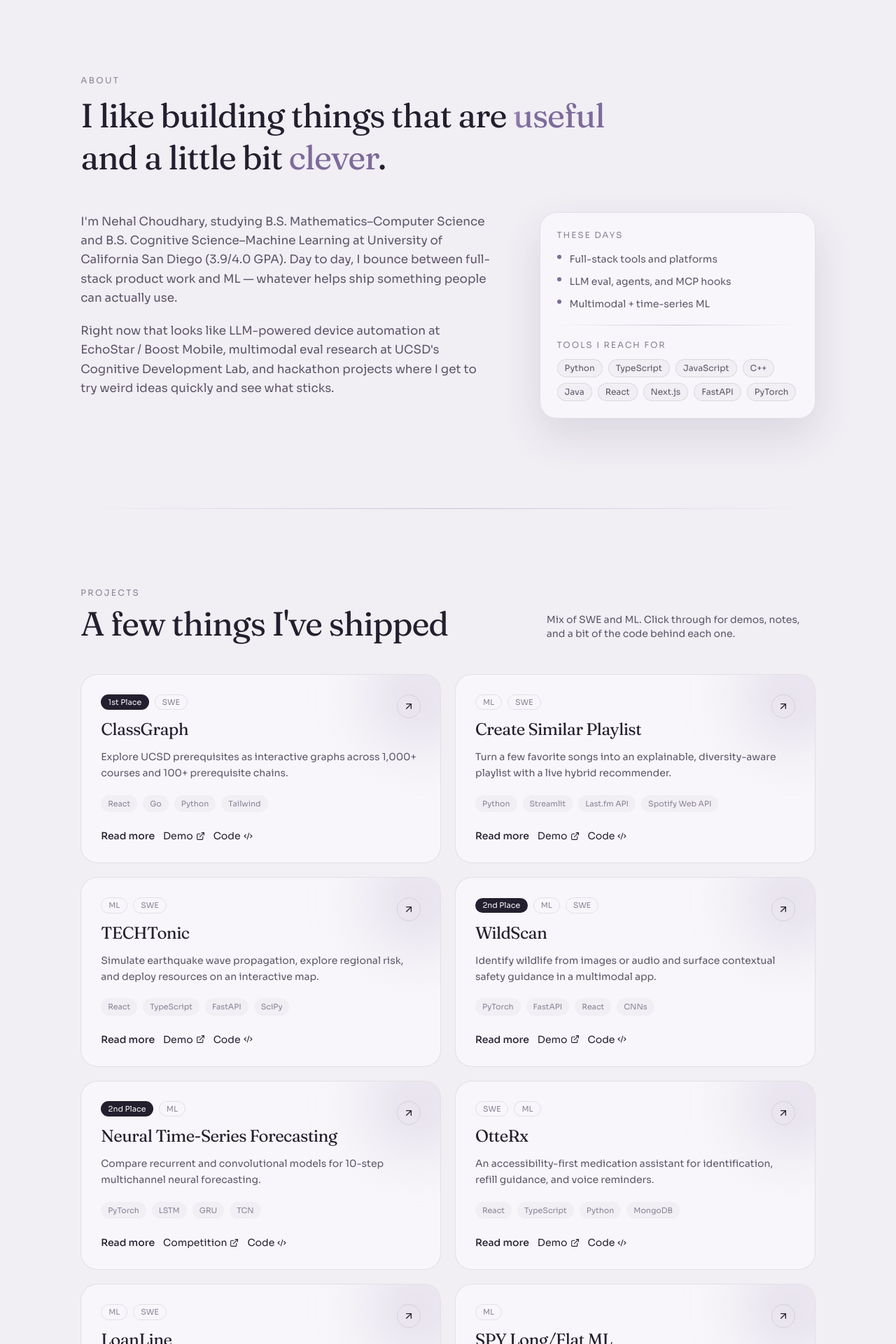
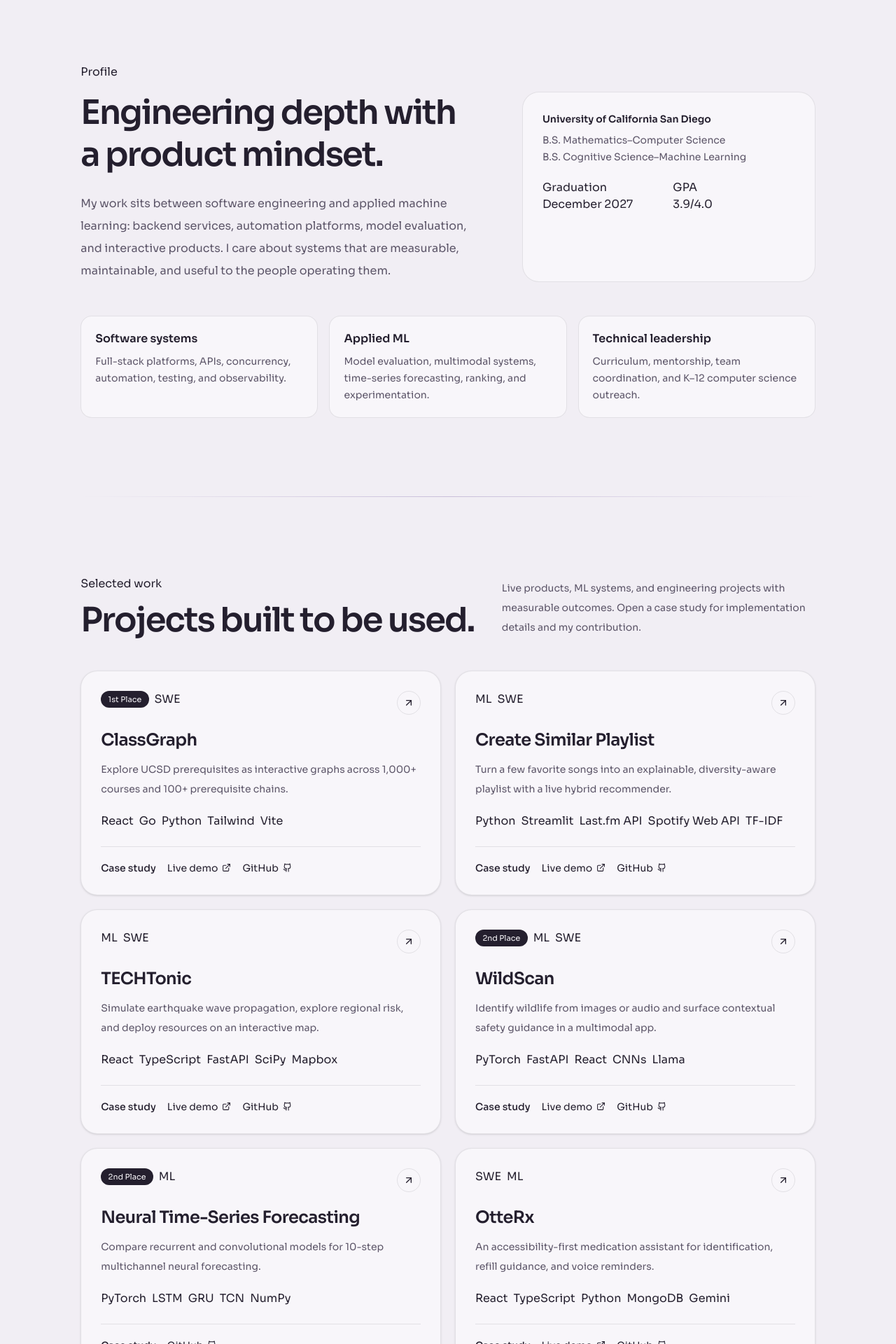
Before and after one commit to ncdev06/nehal-choudhary, a Next.js app: page / in a window 1280 px wide. Shown: the part 1080-3000 px from the top of the page at 70% size. Built offline with nearby package versions, Linux system fonts and the light colour scheme.

Commit message:
Refocus portfolio sections around recruiter needs

```diff
--- a/src/components/Sections.tsx
+++ b/src/components/Sections.tsx
@@ -1,110 +1,78 @@
 "use client";
 
 import Link from "next/link";
-import { motion, useMotionTemplate, useMotionValue, useReducedMotion } from "framer-motion";
-import { ArrowUpRight, Code2, ExternalLink } from "lucide-react";
-import type { MouseEvent } from "react";
+import { motion, useReducedMotion } from "framer-motion";
+import {
+  ArrowUpRight,
+  ExternalLink,
+  FileText,
+  Github,
+  Linkedin,
+  Mail,
+} from "lucide-react";
 import { FadeIn } from "@/components/FadeIn";
 import { experiences, projects, site, type Project } from "@/data/site";
 
+const featuredSlugs = [
+  "classgraph",
+  "create-similar-playlist",
+  "techtonic",
+  "wildscan",
+  "neural-forecasting",
+  "otterx",
+];
+
+const featuredProjects = featuredSlugs
+  .map((slug) => projects.find((project) => project.slug === slug))
+  .filter((project): project is Project => Boolean(project));
+
 function ProjectCard({ project, index }: { project: Project; index: number }) {
   const reduce = useReducedMotion();
-  const mx = useMotionValue(0);
-  const my = useMotionValue(0);
-  const glow = useMotionTemplate`radial-gradient(280px circle at ${mx}px ${my}px, rgba(168,152,196,0.28), transparent 55%)`;
-
-  const onMove = (e: MouseEvent<HTMLElement>) => {
-    const rect = e.currentTarget.getBoundingClientRect();
-    mx.set(e.clientX - rect.left);
-    my.set(e.clientY - rect.top);
-  };
 
   return (
-    <FadeIn delay={0.05 * index}>
+    <FadeIn delay={index * 0.04}>
       <motion.article
-        onMouseMove={onMove}
-        whileHover={reduce ? undefined : { y: -6 }}
-        transition={{ type: "spring", stiffness: 260, damping: 22 }}
-        className="group relative flex h-full flex-col overflow-hidden rounded-[1.5rem] border border-[var(--line)] bg-bg-elevated p-6 md:p-7"
+        whileHover={reduce ? undefined : { y: -5 }}
+        transition={{ duration: 0.2 }}
+        className="group flex h-full flex-col rounded-[1.5rem] border border-[var(--line)] bg-bg-elevated p-6 shadow-sm transition hover:border-[var(--accent-line)] hover:shadow-[var(--shadow)] md:p-7"
       >
-        <motion.div
-          aria-hidden
-          className="pointer-events-none absolute inset-0 opacity-0 transition-opacity duration-300 group-hover:opacity-100"
-          style={{ background: glow }}
-        />
-        <div className="pointer-events-none absolute -right-10 -top-10 h-36 w-36 rounded-full bg-lavender-mist/50 blur-2xl transition duration-500 group-hover:scale-125 group-hover:bg-lilac/60" />
-
-        <div className="relative flex items-start justify-between gap-3">
-          <div>
-            <div className="flex flex-wrap items-center gap-2">
+        <div className="flex items-start justify-between gap-4">
+          <div className="flex flex-wrap gap-2">
             {project.award && <span className="badge-dark">{project.award}</span>}
-              {project.focus.map((f) => (
-                <span
-                  key={f}
-                  className="rounded-full border border-[var(--line)] px-2.5 py-0.5 text-[11px] text-ink-faint"
-                >
-                  {f}
-                </span>
+            {project.focus.map((focus) => (
+              <span key={focus} className="chip">{focus}</span>
             ))}
-            </div>
-            <h3 className="mt-3 font-[family-name:var(--font-display)] text-2xl tracking-tight">
-              {project.title}
-            </h3>
           </div>
           <Link
             href={`/projects/${project.slug}`}
-            className="rounded-full border border-[var(--line)] p-2 text-ink-soft transition group-hover:rotate-12 group-hover:border-lavender-deep group-hover:text-ink"
-            aria-label={`Open ${project.title}`}
+            className="rounded-full border border-[var(--line)] p-2 text-ink-soft transition hover:border-[var(--accent-line)] hover:text-ink"
+            aria-label={`View ${project.title}`}
           >
             <ArrowUpRight size={16} />
           </Link>
         </div>
 
-        <p className="relative mt-3 flex-1 text-sm leading-relaxed text-ink-soft">{project.blurb}</p>
+        <h3 className="mt-5 text-2xl font-semibold tracking-[-0.025em] text-ink">{project.title}</h3>
+        <p className="mt-3 flex-1 text-sm leading-7 text-ink-soft">{project.blurb}</p>
 
-        <div className="relative mt-5 flex flex-wrap gap-2">
-          {project.stack.slice(0, 4).map((tech) => (
-            <span key={tech} className="rounded-full bg-bg px-2.5 py-1 text-[11px] text-ink-faint">
-              {tech}
-            </span>
+        <div className="mt-5 flex flex-wrap gap-2">
+          {project.stack.slice(0, 5).map((tech) => (
+            <span key={tech} className="chip">{tech}</span>
           ))}
         </div>
 
-        <div className="relative mt-6 flex flex-wrap gap-3 text-sm">
-          <Link
-            href={`/projects/${project.slug}`}
-            className="font-medium text-lavender-deep underline-offset-4 hover:underline"
-          >
-            Read more
+        <div className="mt-6 flex flex-wrap items-center gap-4 border-t border-[var(--line)] pt-5 text-sm">
+          <Link href={`/projects/${project.slug}`} className="font-medium text-ink transition hover:text-lavender-deep">
+            Case study
           </Link>
           {project.links.demo && (
             <a
               href={project.links.demo}
               target="_blank"
               rel="noreferrer"
-              className="inline-flex items-center gap-1 text-ink-soft hover:text-ink"
+              className="inline-flex items-center gap-1.5 text-ink-soft transition hover:text-ink"
             >
-              Demo <ExternalLink size={13} />
-            </a>
-          )}
-          {project.links.video && (
-            <a
-              href={project.links.video}
-              target="_blank"
-              rel="noreferrer"
-              className="inline-flex items-center gap-1 text-ink-soft hover:text-ink"
-            >
-              Video <ExternalLink size={13} />
-            </a>
-          )}
-          {project.links.competition && (
-            <a
-              href={project.links.competition}
-              target="_blank"
-              rel="noreferrer"
-              className="inline-flex items-center gap-1 text-ink-soft hover:text-ink"
-            >
-              Competition <ExternalLink size={13} />
+              Live demo <ExternalLink size={13} />
             </a>
           )}
           {project.links.github && (
@@ -112,9 +80,9 @@
               href={project.links.github}
               target="_blank"
               rel="noreferrer"
-              className="inline-flex items-center gap-1 text-ink-soft hover:text-ink"
+              className="inline-flex items-center gap-1.5 text-ink-soft transition hover:text-ink"
             >
-              Code <Code2 size={13} />
+              GitHub <Github size={13} />
             </a>
           )}
         </div>
@@ -125,71 +93,52 @@
 
 export function About() {
   return (
-    <section id="about" className="section-pad mx-auto max-w-6xl py-24 md:py-32">
+    <section id="about" className="section-pad mx-auto max-w-6xl py-24 md:py-28">
       <FadeIn>
-        <p className="text-xs uppercase tracking-[0.2em] text-ink-faint">About</p>
-        <h2 className="mt-3 max-w-3xl font-[family-name:var(--font-display)] text-4xl leading-tight tracking-tight md:text-5xl">
-          I like building things that are{" "}
-          <span className="text-shimmer">useful</span> and a little bit{" "}
-          <span className="text-lavender-deep">clever</span>.
+        <p className="eyebrow">Profile</p>
+        <div className="mt-4 grid gap-10 lg:grid-cols-[1.15fr_0.85fr] lg:gap-16">
+          <div>
+            <h2 className="max-w-3xl text-4xl font-semibold leading-tight tracking-[-0.04em] text-ink md:text-5xl">
+              Engineering depth with a product mindset.
             </h2>
-      </FadeIn>
+            <p className="mt-6 max-w-2xl text-base leading-8 text-ink-soft">
+              My work sits between software engineering and applied machine learning: backend services, automation platforms, model evaluation, and interactive products. I care about systems that are measurable, maintainable, and useful to the people operating them.
+            </p>
+          </div>
 
-      <div className="mt-12 grid gap-10 md:grid-cols-[1.2fr_0.8fr] md:gap-16">
-        <FadeIn delay={0.08}>
-          <div className="space-y-5 text-[1.05rem] leading-relaxed text-ink-soft">
-            <p>
-              I&apos;m {site.name}, studying {site.education.degrees[0]} and{" "}
-              {site.education.degrees[1]} at {site.education.school} (
-              {site.education.gpa} GPA). Day to day, I bounce between full-stack
-              product work and ML — whatever helps ship something people can
-              actually use.
+          <div className="rounded-[1.5rem] border border-[var(--line)] bg-bg-elevated p-6 md:p-7">
+            <p className="text-sm font-semibold text-ink">{site.education.school}</p>
+            <p className="mt-2 text-sm leading-6 text-ink-soft">
+              {site.education.degrees[0]}<br />
+              {site.education.degrees[1]}
             </p>
-            <p>
-              Right now that looks like LLM-powered device automation at EchoStar /
-              Boost Mobile, multimodal eval research at UCSD&apos;s Cognitive
-              Development Lab, and hackathon projects where I get to try weird
-              ideas quickly and see what sticks.
-            </p>
+            <div className="mt-5 grid grid-cols-2 gap-3">
+              <div className="metric-card">
+                <p className="metric-label">Graduation</p>
+                <p className="metric-value text-base">{site.education.graduation}</p>
+              </div>
+              <div className="metric-card">
+                <p className="metric-label">GPA</p>
+                <p className="metric-value text-base">{site.education.gpa}</p>
+              </div>
+            </div>
+          </div>
         </div>
       </FadeIn>
 
-        <FadeIn delay={0.16}>
-          <motion.div
-            whileHover={{ y: -4 }}
-            className="rounded-[1.5rem] border border-[var(--line)] bg-bg-elevated p-6 shadow-[var(--shadow)]"
-          >
-            <p className="text-xs uppercase tracking-[0.16em] text-ink-faint">These days</p>
-            <ul className="mt-4 space-y-3 text-sm text-ink-soft">
-              <li className="flex gap-3">
-                <span className="mt-1 h-1.5 w-1.5 shrink-0 rounded-full bg-lavender-deep" />
-                Full-stack tools and platforms
-              </li>
-              <li className="flex gap-3">
-                <span className="mt-1 h-1.5 w-1.5 shrink-0 rounded-full bg-lavender-deep" />
-                LLM eval, agents, and MCP hooks
-              </li>
-              <li className="flex gap-3">
-                <span className="mt-1 h-1.5 w-1.5 shrink-0 rounded-full bg-lavender-deep" />
-                Multimodal + time-series ML
-              </li>
-            </ul>
-            <div className="reveal-line my-5" />
-            <p className="text-xs uppercase tracking-[0.16em] text-ink-faint">Tools I reach for</p>
-            <div className="mt-3 flex flex-wrap gap-2">
-              {[...site.skills.languages.slice(0, 5), ...site.skills.frameworks.slice(0, 4)].map(
-                (skill) => (
-                  <span
-                    key={skill}
-                    className="rounded-full border border-[var(--line)] bg-bg px-2.5 py-1 text-xs text-ink-soft transition hover:border-lavender hover:bg-lavender-mist/40"
-                  >
-                    {skill}
-                  </span>
-                ),
-              )}
+      <div className="mt-12 grid gap-4 md:grid-cols-3">
+        {[
+          ["Software systems", "Full-stack platforms, APIs, concurrency, automation, testing, and observability."],
+          ["Applied ML", "Model evaluation, multimodal systems, time-series forecasting, ranking, and experimentation."],
+          ["Technical leadership", "Curriculum, mentorship, team coordination, and K–12 computer science outreach."],
+        ].map(([title, description], index) => (
+          <FadeIn key={title} delay={0.05 * index}>
+            <div className="h-full rounded-2xl border border-[var(--line)] bg-bg-elevated p-5">
+              <p className="font-semibold text-ink">{title}</p>
+              <p className="mt-2 text-sm leading-6 text-ink-soft">{description}</p>
             </div>
-          </motion.div>
           </FadeIn>
+        ))}
       </div>
     </section>
   );
@@ -199,23 +148,22 @@
   return (
     <section id="projects" className="section-pad mx-auto max-w-6xl py-24 md:py-28">
       <FadeIn>
-        <div className="flex flex-wrap items-end justify-between gap-4">
+        <div className="flex flex-col justify-between gap-5 md:flex-row md:items-end">
           <div>
-            <p className="text-xs uppercase tracking-[0.2em] text-ink-faint">Projects</p>
-            <h2 className="mt-3 font-[family-name:var(--font-display)] text-4xl tracking-tight md:text-5xl">
-              A few things I&apos;ve shipped
+            <p className="eyebrow">Selected work</p>
+            <h2 className="mt-4 text-4xl font-semibold tracking-[-0.04em] text-ink md:text-5xl">
+              Projects built to be used.
             </h2>
           </div>
-          <p className="max-w-sm text-sm text-ink-soft">
-            Mix of SWE and ML. Click through for demos, notes, and a bit of the
-            code behind each one.
+          <p className="max-w-md text-sm leading-7 text-ink-soft">
+            Live products, ML systems, and engineering projects with measurable outcomes. Open a case study for implementation details and my contribution.
           </p>
         </div>
       </FadeIn>
 
       <div className="mt-12 grid gap-5 md:grid-cols-2">
-        {projects.map((project, i) => (
-          <ProjectCard key={project.slug} project={project} index={i} />
+        {featuredProjects.map((project, index) => (
+          <ProjectCard key={project.slug} project={project} index={index} />
         ))}
       </div>
     </section>
@@ -226,47 +174,35 @@
   return (
     <section id="experience" className="section-pad mx-auto max-w-6xl py-24 md:py-28">
       <FadeIn>
-        <p className="text-xs uppercase tracking-[0.2em] text-ink-faint">Experience</p>
-        <h2 className="mt-3 font-[family-name:var(--font-display)] text-4xl tracking-tight md:text-5xl">
-          Where I&apos;ve been lately
+        <p className="eyebrow">Experience</p>
+        <h2 className="mt-4 text-4xl font-semibold tracking-[-0.04em] text-ink md:text-5xl">
+          Building, evaluating, and leading.
         </h2>
       </FadeIn>
 
-      <div className="mt-12 space-y-0">
-        {experiences.map((job, i) => (
-          <FadeIn key={job.id} delay={0.05 * i}>
-            <motion.article
-              whileHover={{ x: 4 }}
-              className="grid gap-4 border-t border-[var(--line)] py-8 md:grid-cols-[220px_1fr] md:gap-10"
-            >
+      <div className="mt-12 divide-y divide-[var(--line)] border-y border-[var(--line)]">
+        {experiences.map((job, index) => (
+          <FadeIn key={job.id} delay={index * 0.04}>
+            <article className="grid gap-5 py-8 md:grid-cols-[220px_1fr] md:gap-10">
               <div>
                 <p className="text-sm text-ink-faint">{job.period}</p>
-                <p className="mt-2 font-medium text-ink">{job.org}</p>
+                <p className="mt-2 text-sm font-semibold text-ink">{job.org}</p>
               </div>
               <div>
-                <h3 className="font-[family-name:var(--font-display)] text-2xl tracking-tight">
-                  {job.role}
-                </h3>
-                <ul className="mt-4 space-y-3 text-sm leading-relaxed text-ink-soft">
-                  {job.highlights.map((item) => (
-                    <li key={item} className="flex gap-3">
-                      <span className="mt-2 h-1 w-1 shrink-0 rounded-full bg-lavender" />
-                      <span>{item}</span>
+                <h3 className="text-xl font-semibold tracking-tight text-ink md:text-2xl">{job.role}</h3>
+                <ul className="mt-4 space-y-3">
+                  {job.highlights.map((highlight) => (
+                    <li key={highlight} className="flex gap-3 text-sm leading-7 text-ink-soft">
+                      <span className="mt-[0.7rem] h-1.5 w-1.5 shrink-0 rounded-full bg-lavender-deep" />
+                      <span>{highlight}</span>
                     </li>
                   ))}
                 </ul>
-                <div className="mt-4 flex flex-wrap gap-2">
-                  {job.tags.map((tag) => (
-                    <span
-                      key={tag}
-                      className="rounded-full border border-[var(--line)] px-2.5 py-1 text-[11px] text-ink-faint"
-                    >
-                      {tag}
-                    </span>
-                  ))}
+                <div className="mt-5 flex flex-wrap gap-2">
+                  {job.tags.map((tag) => <span key={tag} className="chip">{tag}</span>)}
                 </div>
               </div>
-            </motion.article>
+            </article>
           </FadeIn>
         ))}
       </div>
@@ -275,39 +211,21 @@
 }
 
 export function Resume() {
+  const resume = site.resumes[0];
   return (
-    <section id="resume" className="section-pad mx-auto max-w-6xl py-24 md:py-28">
+    <section id="resume" className="section-pad mx-auto max-w-6xl py-20 md:py-24">
       <FadeIn>
-        <div className="relative overflow-hidden rounded-[2rem] border border-[var(--line)] bg-gradient-to-br from-bg-elevated via-lavender-mist/40 to-bg-deep p-8 shadow-[var(--shadow)] md:p-12">
-          <div className="pointer-events-none absolute -right-16 top-0 h-48 w-48 animate-[drift_12s_ease-in-out_infinite] rounded-full bg-lilac/40 blur-3xl" />
-          <p className="text-xs uppercase tracking-[0.2em] text-ink-faint">Resume</p>
-          <h2 className="mt-3 max-w-xl font-[family-name:var(--font-display)] text-4xl tracking-tight md:text-5xl">
-            The short version
+        <div className="rounded-[1.75rem] border border-[var(--accent-line)] bg-[var(--accent-soft)] p-7 md:flex md:items-center md:justify-between md:gap-10 md:p-10">
+          <div>
+            <p className="eyebrow">Resume</p>
+            <h2 className="mt-3 text-3xl font-semibold tracking-[-0.035em] text-ink md:text-4xl">
+              Prefer the one-page version?
             </h2>
-          <p className="mt-4 max-w-lg text-ink-soft">
-            One cohesive resume covering SWE, ML, research, and outreach.
-          </p>
-          <div className="mt-8 grid gap-4 sm:grid-cols-1 sm:max-w-md">
-            {site.resumes.map((resume) => (
-              <motion.a
-                key={resume.href}
-                href={resume.href}
-                target="_blank"
-                rel="noreferrer"
-                whileHover={{ y: -3, scale: 1.01 }}
-                className="group flex items-center justify-between rounded-2xl border border-[var(--line)] bg-bg-elevated/90 px-5 py-5 transition hover:border-lavender-deep"
-              >
-                <div>
-                  <p className="font-medium text-ink">{resume.label}</p>
-                  <p className="mt-1 text-sm text-ink-soft">{resume.description}</p>
+            <p className="mt-3 max-w-xl text-sm leading-7 text-ink-soft">{resume.description}.</p>
           </div>
-                <ArrowUpRight
-                  size={18}
-                  className="text-ink-faint transition group-hover:translate-x-0.5 group-hover:-translate-y-0.5 group-hover:text-lavender-deep"
-                />
-              </motion.a>
-            ))}
-          </div>
+          <a href={resume.href} target="_blank" rel="noreferrer" className="btn-primary mt-6 shrink-0 md:mt-0">
+            <FileText size={16} /> Open resume
+          </a>
         </div>
       </FadeIn>
     </section>
@@ -316,47 +234,22 @@
 
 export function Contact() {
   return (
-    <section id="contact" className="section-pad mx-auto max-w-6xl py-24 md:py-32">
+    <section id="contact" className="section-pad mx-auto max-w-6xl py-24 md:py-28">
       <FadeIn>
-        <p className="text-xs uppercase tracking-[0.2em] text-ink-faint">Contact</p>
-        <h2 className="mt-3 font-[family-name:var(--font-display)] text-4xl tracking-tight md:text-5xl">
-          Want to chat?
+        <div className="max-w-3xl">
+          <p className="eyebrow">Contact</p>
+          <h2 className="mt-4 text-4xl font-semibold tracking-[-0.04em] text-ink md:text-5xl">
+            Let&apos;s connect.
           </h2>
-        <p className="mt-4 max-w-xl text-ink-soft">
-          Always down to talk internships, research, or just cool systems problems —
-          SWE, ML, or somewhere in between.
+          <p className="mt-5 max-w-2xl text-base leading-8 text-ink-soft">
+            I&apos;m interested in software engineering and applied ML opportunities where I can build reliable systems, work close to real users, and learn from strong engineering teams.
           </p>
-      </FadeIn>
+        </div>
 
-      <FadeIn delay={0.1}>
-        <div className="mt-10 flex flex-col gap-4 sm:flex-row sm:flex-wrap">
-          <a href={`mailto:${site.email}`} className="btn-primary justify-center">
-            {site.email}
-          </a>
-          <a
-            href={site.links.linkedin}
-            target="_blank"
-            rel="noreferrer"
-            className="btn-secondary justify-center"
-          >
-            LinkedIn
-          </a>
-          <a
-            href={site.links.github}
-            target="_blank"
-            rel="noreferrer"
-            className="btn-secondary justify-center"
-          >
-            GitHub
-          </a>
-          <a
-            href={site.links.devpost}
-            target="_blank"
-            rel="noreferrer"
-            className="btn-secondary justify-center"
-          >
-            Devpost
-          </a>
+        <div className="mt-8 flex flex-wrap gap-3">
+          <a href={`mailto:${site.email}`} className="btn-primary"><Mail size={15} /> Email</a>
+          <a href={site.links.linkedin} target="_blank" rel="noreferrer" className="btn-secondary"><Linkedin size={15} /> LinkedIn</a>
+          <a href={site.links.github} target="_blank" rel="noreferrer" className="btn-secondary"><Github size={15} /> GitHub</a>
         </div>
       </FadeIn>
     </section>
@@ -366,13 +259,9 @@
 export function Footer() {
   return (
     <footer className="section-pad border-t border-[var(--line)] py-8">
-      <div className="mx-auto flex max-w-6xl flex-col gap-3 text-sm text-ink-faint sm:flex-row sm:items-center sm:justify-between">
-        <p>
-          © {new Date().getFullYear()} {site.name}
-        </p>
-        <p className="font-[family-name:var(--font-display)] italic text-ink-soft">
-          thanks for stopping by
-        </p>
+      <div className="mx-auto flex max-w-6xl flex-col gap-3 text-xs text-ink-faint sm:flex-row sm:items-center sm:justify-between">
+        <p>© 2026 Nehal Choudhary</p>
+        <p>Software engineering · Applied ML · San Diego, CA</p>
       </div>
     </footer>
   );
```
Lines whose indentation alone changed are shown as unchanged.
